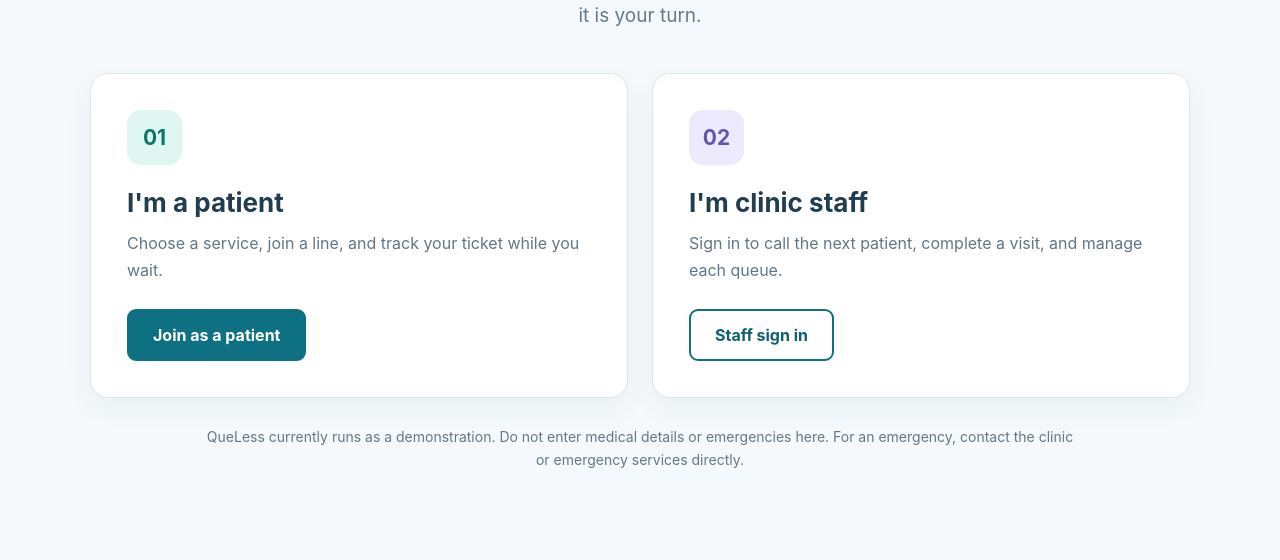
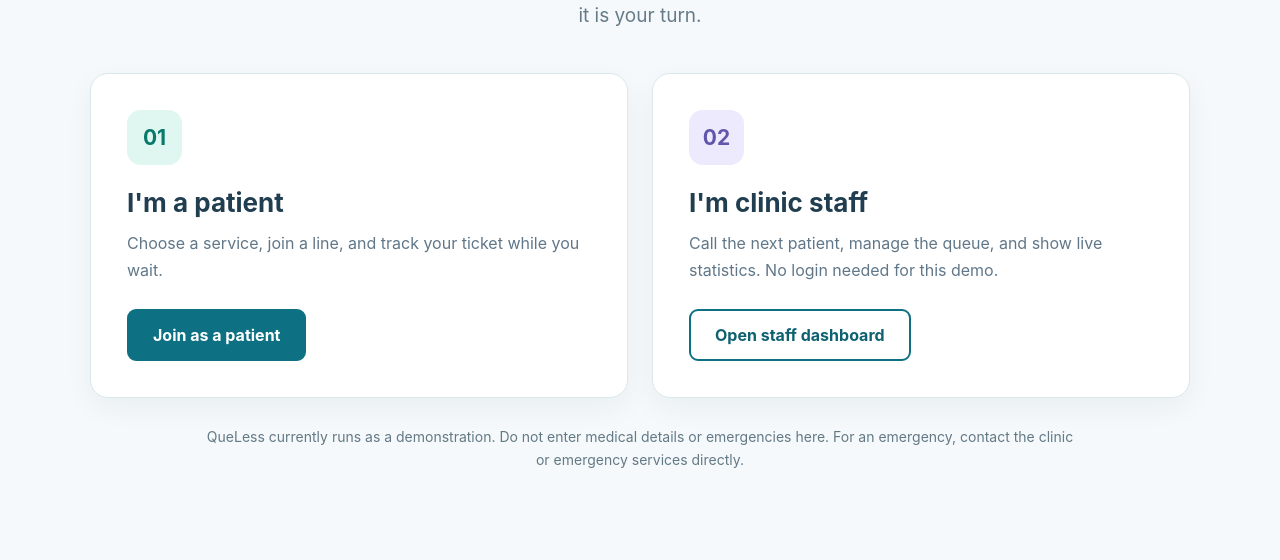
Before and after one commit to princekbsegokgo/queless, a Java web app: page / in a window 1280 px wide. Shown: the part 303-863 px from the top of the page. Run offline with Tomcat 11, a stand-in JSP engine, Linux system fonts and the light colour scheme; data that the repository does not hold is empty; some libraries are stand-ins or nearby versions.

Commit message:
Link Staff Portal button straight to the familiar dashboard

```diff
--- a/queless-webapp/src/main/webapp/index.jsp
+++ b/queless-webapp/src/main/webapp/index.jsp
@@ -21,8 +21,8 @@
     <article class="portal-choice staff-choice">
         <div class="portal-choice-icon" aria-hidden="true">02</div>
         <h2><fmt:message key="home.staffTitle" bundle="${msg}"/></h2>
-        <p><fmt:message key="home.staffDescription" bundle="${msg}"/></p>
-        <a class="portal-button outline" href="${pageContext.request.contextPath}/staff/login"><fmt:message key="home.staffButton" bundle="${msg}"/></a>
+        <p>Call the next patient, manage the queue, and show live statistics. No login needed for this demo.</p>
+        <a class="portal-button outline" href="${pageContext.request.contextPath}/dashboard">Open staff dashboard</a>
     </article>
 </section>
 <p class="portal-disclaimer"><fmt:message key="home.demoNotice" bundle="${msg}"/></p>
```
